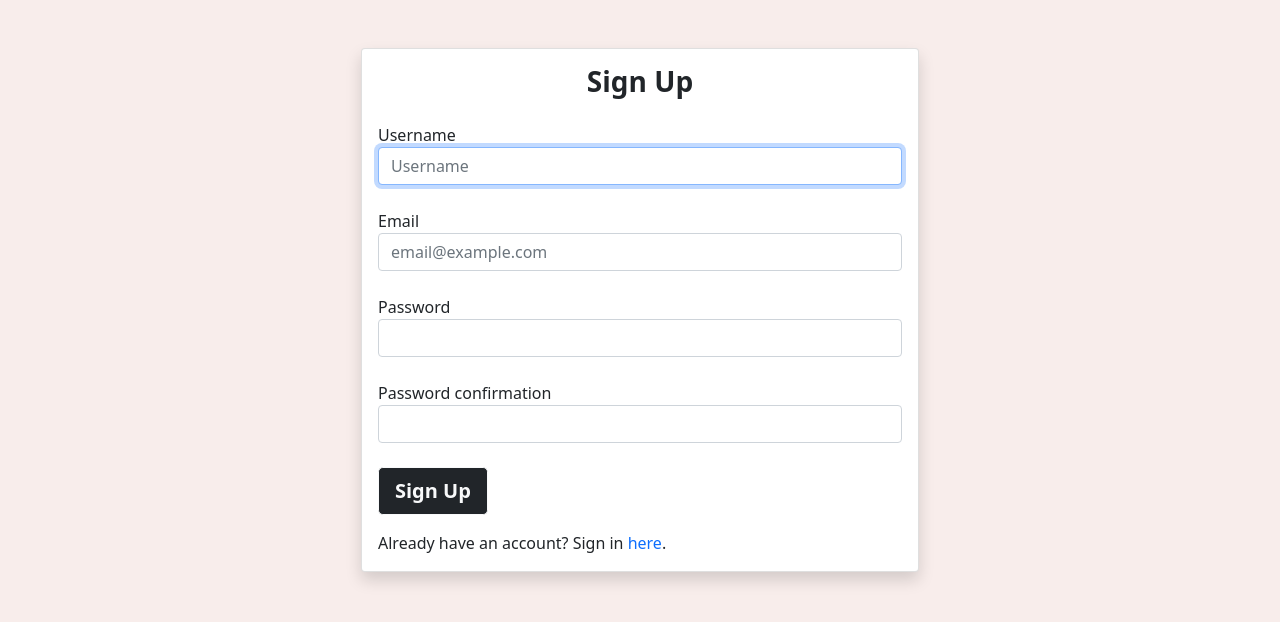
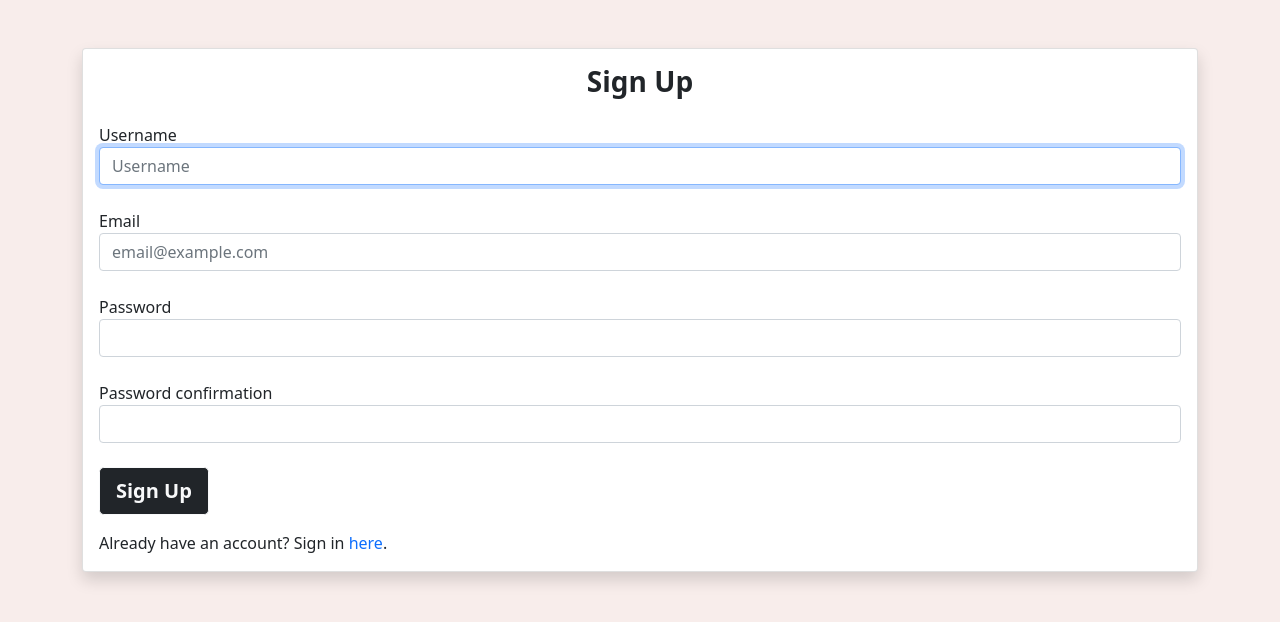
Before and after one commit to simonesestili/onlinenotes-deploy, a Django app: page /register/ in a window 1280 px wide. Shown: the part 93-715 px from the top of the page. Run offline with Django 3.2, Linux system fonts and the light colour scheme.

Commit message:
resized ui

```diff
--- a/notes_app/views.py
+++ b/notes_app/views.py
@@ -62,7 +62,7 @@ def note_create(request):
         print('TOO MANY NOTES')
         return redirect('notes')
 
-    time_now = datetime.now()
+    time_now = datetime.utcnow()
     new_note = mod.Note(user=request.user, title='Untitled Note', create_time=time_now, last_save_time=time_now)
     new_note.save()
     return redirect('note', pk=new_note.pk)
--- a/templates/notes_app/login.html
+++ b/templates/notes_app/login.html
@@ -2,7 +2,7 @@
 {% extends 'notes_app/base_user.html' %}
 {% block body_content%}
 
-    <div class="card w-50 m-auto shadow" >
+    <div class="card m-auto shadow" >
         <div class="card-body">
             <h3 class="card-title fw-bold mb-4 text-center">Sign In</h3>
 
--- a/templates/notes_app/register.html
+++ b/templates/notes_app/register.html
@@ -2,7 +2,7 @@
 {% extends 'notes_app/base_user.html' %}
 {% block body_content%}
 
-<div class="card w-50 m-auto shadow ">
+<div class="card m-auto shadow ">
     <div class="card-body">
         <h3 class="card-title fw-bold mb-4 text-center">Sign Up</h3>
 
```
